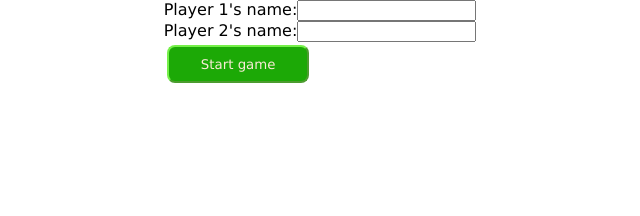
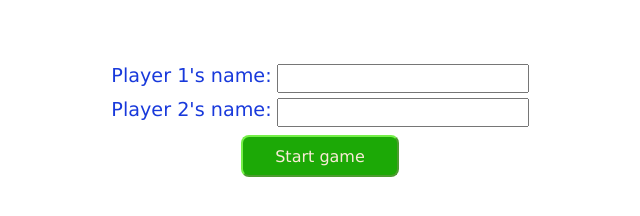
Before and after one commit to ThomGlynnGit/tic-tac-toe, a plain HTML site: page index.html in a window 1280 px wide. Both pictures are taken after a click on the button "Yes". Shown: the whole page, without its empty margins (320-960 px from the left). Drawn offline with Linux system fonts and the light colour scheme.

Commit message:
set name entry styling

```diff
--- a/style.css
+++ b/style.css
@@ -38,6 +38,7 @@ body {
     margin: 0.2rem;
     border-radius: 8px;
     color: antiquewhite;
+    font-size: 1rem;
 }
 
 button:hover {
@@ -48,7 +49,6 @@ button:hover {
 .posi {
     background-color: var(--posi-background-colour);
     border-color: var(--posi-border-colour);
-
 }
 
 .neg {
@@ -56,6 +56,29 @@ button:hover {
     border-color: var(--neg-border-colour);
 }
 
+form {
+    margin-top: 4rem;
+    display: flex;
+    flex-direction: column;
+    gap: 5px;
+}
+.name-container {
+    display: flex;
+    gap: 5px;
+}
+.name-input {
+    font-size: 1.2rem;
+}
+
+.name-label {
+    color: var(--main-text-colour);
+    font-size: 1.2rem;
+}
+
+form > .button {
+    width: max-content;
+    align-self: center;
+}
 
 
 
```
